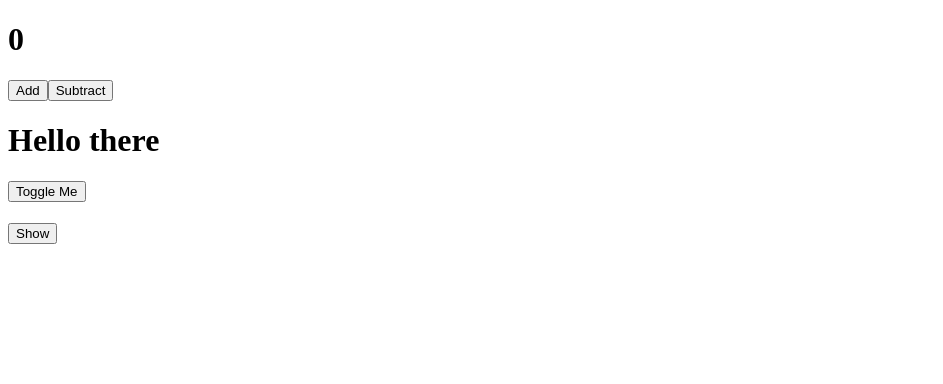
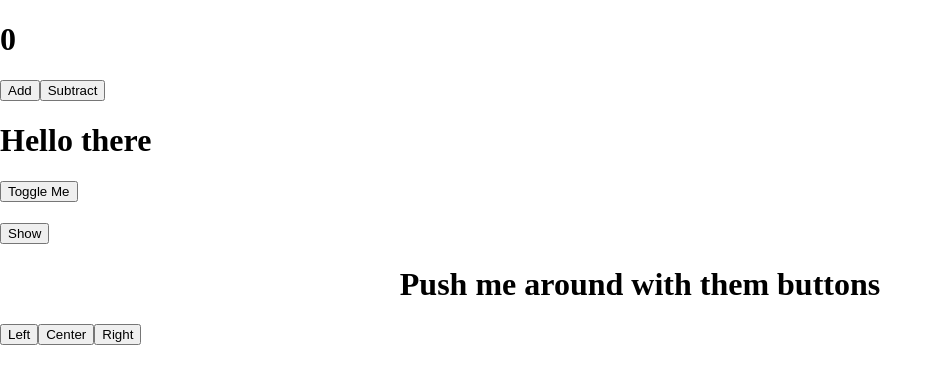
Before and after one commit to James-Devpipline/fe-30-react-widgets, a React (Create React App) app: page / in a window 1280 px wide. Shown: the top 384 px of the page, without its empty margins (0-943 px from the left). Built offline with nearby package versions, Linux system fonts and the light colour scheme.

Commit message:
finished text aligner

```diff
--- a/package.json
+++ b/package.json
@@ -6,8 +6,10 @@
     "@testing-library/jest-dom": "^5.16.5",
     "@testing-library/react": "^13.4.0",
     "@testing-library/user-event": "^13.5.0",
+    "i": "^0.3.7",
     "react": "^18.2.0",
     "react-dom": "^18.2.0",
+    "react-router-dom": "^5.3.4",
     "react-scripts": "5.0.1",
     "web-vitals": "^2.1.4"
   },
@@ -34,5 +36,8 @@
       "last 1 firefox version",
       "last 1 safari version"
     ]
+  },
+  "devDependencies": {
+    "sass": "^1.62.0"
   }
 }
--- a/src/components/App.js
+++ b/src/components/App.js
@@ -55,10 +55,11 @@ Create and mount the following React components:
 */
 
 
+import "../style/main.scss"
 import AddSubtract from "./AddSubtract"
 import GreetingToggle from "./GreetingToggle"
 import HideToggle from "./HideToggle"
-
+import TextAligner from "./TextAligner";
 
 export default function App() {
   return (
@@ -66,6 +67,7 @@ export default function App() {
       <AddSubtract />
       <GreetingToggle />
       <HideToggle />
+      <TextAligner />
 
     </div>
   );
--- /dev/null
+++ b/src/components/TextAligner.js
@@ -0,0 +1,21 @@
+import { useState } from "react"
+
+export default function TextAligner() {
+  const [alignment, setAlignment] = useState("center")
+
+  return (
+    <div className="TextAligner">
+      <div className="Text" style={{"justifyContent": alignment}}>
+        <h1>Push me around with them buttons</h1>
+      </div>
+
+      <div className="TextAlignButtons">
+        <button onClick={() => setAlignment((prevAlignment) => (prevAlignment = "flex-start"))}>Left</button>
+
+        <button onClick={() => setAlignment((prevAlignment) => (prevAlignment = "center"))}>Center</button>
+
+        <button onClick={() => setAlignment((prevAlignment) => (prevAlignment = "flex-end"))}>Right</button>
+      </div>
+    </div>
+  )
+}
--- /dev/null
+++ b/src/style/common.scss
@@ -0,0 +1,24 @@
+body {
+  margin: 0;
+  width: 100%;
+}
+
+#root {
+  color: red($color: red);
+  display: flex;
+  width: 100%;
+  .App {
+    display: flex;
+    flex-direction: column;
+    width: 100%;
+    // align-items: center;
+
+    .TextAligner{
+      .Text{
+        display: flex;
+        width: 100%;
+      }
+    }
+
+  }
+}
--- /dev/null
+++ b/src/style/main.scss
@@ -0,0 +1 @@
+@import "./common.scss";
```
Also changed, not shown: 1 other file (tests, documents, lock files or other folders).
